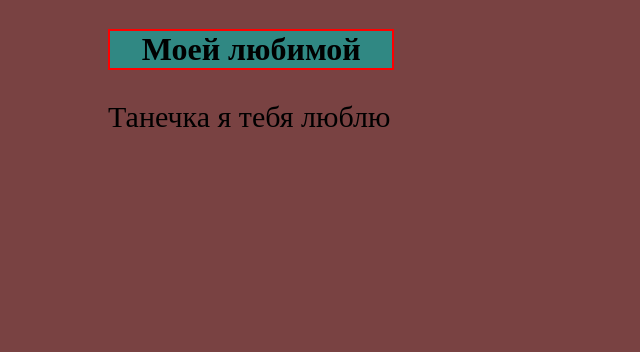
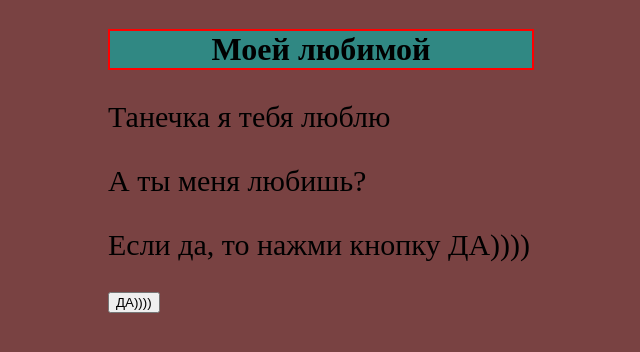
Before and after one commit to MihPar/-, a plain HTML site: page index.html in a window 1280 px wide. Shown: the whole page, without its empty margins (0-640 px from the left). Drawn offline with Linux system fonts and the light colour scheme; files that its build step writes are made by us from their sources.

Commit message:
Two_commit

```diff
--- a/index.html
+++ b/index.html
@@ -12,6 +12,9 @@
 <body>
     <h1>Моей любимой</h1>
     <p>Танечка я тебя люблю</p>
+    <p>А ты меня любишь?</p>
+    <p>Если да, то нажми кнопку ДА))))</p>
+    <button>ДА))))</button>
 </body>
 
 </html>
```
